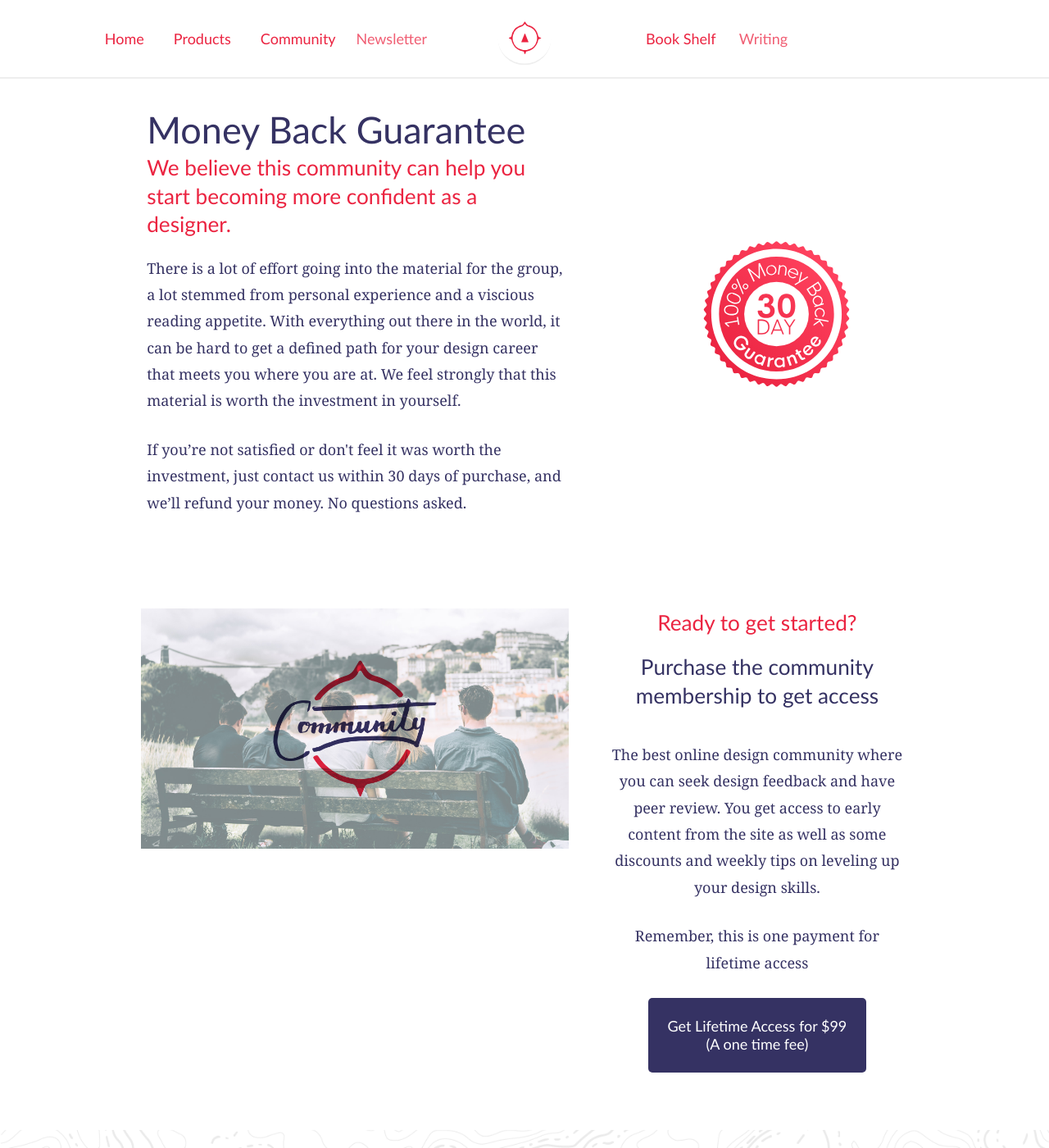
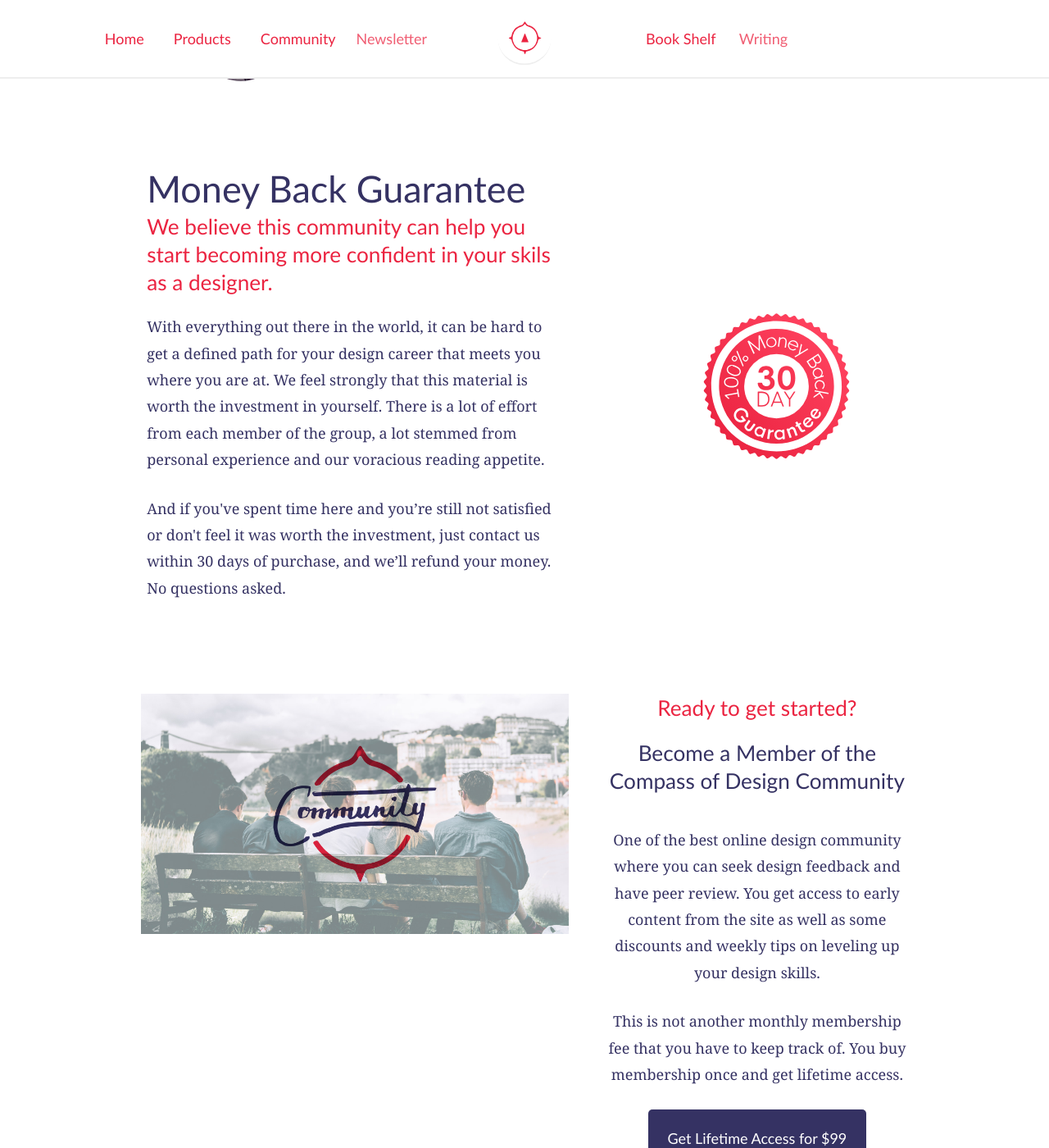
Before and after one commit to compassofdesign/site, a Jekyll site: the page built from community/index.html, in a window 1280 px wide and 1400 px high, scrolled down 4605 px. Shown: the whole window at 82% size. Built offline with Jekyll 4.4.1, drawn with Linux system fonts in a browser that asks for light colours; nearby versions of some CDN libraries; some of the changed text lies outside the part shown.

Commit message:
changed much of the copy on the community page

```diff
--- a/community/index.html
+++ b/community/index.html
@@ -1,7 +1,7 @@
 ---
 layout: default
-title: Online Design Community for graphic designers, web designers, developers, print, and more.
-description: The best online design community where you can seek design feedback and have peer review. You get access to early content from the site as well as some discounts and weekly tips on leveling up your design skills.
+title: Online Design Community for UI/UX designers, Graphic design, Web Developers, Marketing Designers, Print Design and More
+description: One of the best online design community where you can seek design feedback and have peer review. You get access to early content from the site as well as some discounts and weekly tips on leveling up your design skills.
 signup: community
 index_image: /assets/img/communitynew_mini.jpg
 price: $99
@@ -10,7 +10,8 @@
   <article class="row hero-inset">
     <a href="{{site.baseurl}}/"><img src="/assets/img/cod-logo.svg" alt="Compass of Design is created by So Magnetic as a tool for designers to learn how to overcome imposter syndrome and learn to design with confidence." /></a>
     <h1>Looking to level up your design skills?</h1>
-    <h3>Jump start your design career through feedback, resources, and engaging with other designers. </h3>
+    <h3>Jump start your design career by connecting with other design professionals. </h3>
+    <p>What you get out of a community is what you put into it.</p>
     <a href="#join" class="button " >Become a member</a>
     <a href="#more" class="button secondary" >Learn More</a>
   </article>
@@ -25,14 +26,14 @@
         <img src="{{site.baseurl}}/assets/img/landing/card-global.svg" alt="Solid foundation in design priniciples"/>
       </div>
       <div class="module point ">
-        <h2>So what is it?</h2>
-        <h3>This is an active online design community with some of the best designers around.</h3>
+        <h2>The Compass of Design Community?</h2>
+        <h3>This is an active online design community with some great designers around the world.</h3>
         <p>Whether you are just learning the basics of design or someone who's going back to master them, going out there alone is not an easy task. Designers like you are looking for the perfect place to get feedback on the work they're doing.</p>
         <p>You are not alone.</p>
         <h3>We're building a community of talented and hard-working designers</h3>
         <p></p>
         <p>Get around other motivated and like-minded people who can help you level up in your design career.</p>
-        <p><a href="#join">Join the community</a> and get access to the group and much more!</p>
+        <p><a href="#join">Join the community</a> to get started.</p>
       </div>
     </div>
   </article>
@@ -46,9 +47,9 @@
       </article>
       <article class="module point">
         <h3 class="point-title">The Community Chat</h3>
-        <p>The community chat is open 24/7. We have people from all around the world connecting and making new friends. These are like-minded individuals who are focused on becoming better at design. So should you have any questions, we are capable of handling them.</p><p> Some of the topics include:</p>
+        <p>The community is open 24/7. We have people from all around the world sharing work they've done and giving feedback to others. These are like-minded individuals who are focused on becoming better at design. So should you have any questions, we are capable of handling them.</p><p>We have categories like:</p>
 <ul>
-  <li><strong>#Design-Review:  </strong>As a member of the community, you have other designers around you who are able to give good feedback on your work while it's in progress.
+  <li><strong>#Design-Review:  </strong>As a member of the community, you can seek good feedback on your work while it's in progress. We'll help where we can to take your design to the next level.
 </li>
 <li><strong>#Resources: </strong>Keep updated with all sorts of great resources that you and others find outside of the community for designers.</li>
 <li><strong>#Work:</strong> Here, you can collaborate with other members, seek new job opportunities, or hire freelancers to help you.</li>
@@ -80,8 +81,8 @@
       </article>
       <article class="module point">
         <h3 class="point-title">The Community Publication</h3>
-        <p>Every week, we take some of the content from the newsletter and put it out to the public. These are old topics from older newsletters, so you will always receive the freshest content on the newsletter.</p>
-        <p>The publication is here for community members too. Should you do any writing around design, productivity, creative output, etc... you can request that your article be featured on the publication!</p>
+        <p>Each week, we post some of the best content from the community members to the design publication. Some of these topics you see from Compass of Design is from things we are learning along our journey.</p>
+        <p>The publication is here for community members. You can leverage the network to help add your voice and perspective in the design world.</p>
         <p>There is a ton of traffic that goes through here, so I wanted to make sure you have access to that too.</p>
       </article>
     </div>
@@ -103,9 +104,9 @@
       </article>
       <article class="module point">
         <h3 class="point-title">Money Back Guarantee</h3>
-        <h3>We believe this community can help you start becoming more confident as a designer.</h3>
-        <p>There is a lot of effort going into the material for the group, a lot stemmed from personal experience and a viscious reading appetite. With everything out there in the world, it can be hard to get a defined path for your design career that meets you where you are at. We feel strongly that this material is worth the investment in yourself. </p>
-        <p>If you’re not satisfied or don't feel it was worth the investment, just contact us within 30 days of purchase, and we’ll refund your money. No questions asked.</p>
+        <h3>We believe this community can help you start becoming more confident in your skils as a designer.</h3>
+        <p> With everything out there in the world, it can be hard to get a defined path for your design career that meets you where you are at. We feel strongly that this material is worth the investment in yourself. There is a lot of effort from each member of the group, a lot stemmed from personal experience and our voracious reading appetite. </p>
+        <p>And if you've spent time here and you’re still not satisfied or don't feel it was worth the investment, just contact us within 30 days of purchase, and we’ll refund your money. No questions asked.</p>
       </article>
     </div>
   </div>
@@ -118,10 +119,10 @@
     </div>
     <div class="module">
       <h3 class="point-title">Ready to get started?</h3>
-      <h4>Purchase the community membership to get access</h4>
+      <h4>Become a Member of the Compass of Design Community</h4>
       <p>{{page.description}}</p>
-      <p>Remember, this is one payment for lifetime access</p>
-      <a href="https://buy.compassofdesign.com/compass-of-design-community-membership/buy" class="button " >Get Lifetime Access for {{page.price}} <br>(A one time fee)</a>
+      <p>This is not another monthly membership fee that you have to keep track of. You buy membership once and get lifetime access. </p>
+      <a href="https://buy.compassofdesign.com/compass-of-design-community-membership/buy" class="button " >Get Lifetime Access for {{page.price}}</a>
     </div>
   </article>
 </section>
```
Also changed, not shown: assets/img/community/chat.png.
